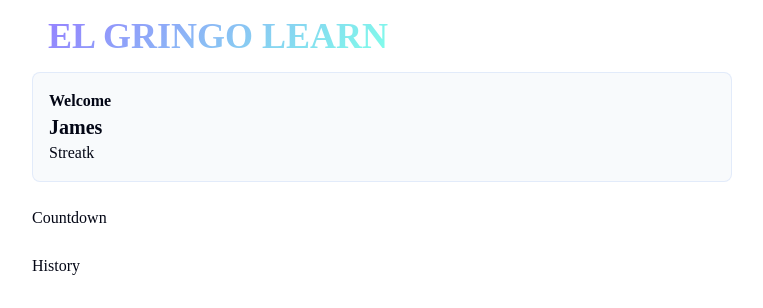
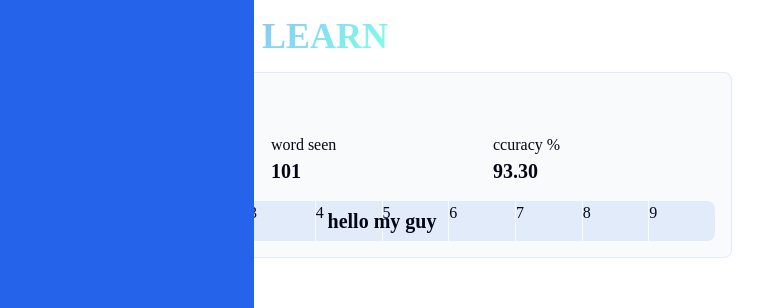
Before and after one commit to amon-sudo/REACT-APP, a React (Vite) app: page / in a window 1280 px wide. Shown: the top 308 px of the page, without its empty margins (258-1021 px from the left). Built offline with nearby package versions, Linux system fonts and the light colour scheme; a web font is replaced by a local one.

Commit message:
on the progres bar

```diff
--- a/src/components/ProgressBar.jsx
+++ b/src/components/ProgressBar.jsx
@@ -1,8 +1,27 @@
 import React from 'react'
 
 function ProgressBar() {
+  const text = "hello my guy"
+
+  const arr = [0,1,2,3,4,5,6,7,8,9]
   return (
-    <div>ProgressBar</div>
+    <>
+    <div className='level'>
+      <div>
+        <h4>{text}</h4>
+      </div>
+
+      {arr.map((element, elementIdx) => {
+        return (
+          <div className='level-bar' key = {elementIdx}>{element}</div>
+        )
+      })}
+    </div>
+    <div className='xp' style={{width: `${40}% `}} >
+
+    </div>
+    </>
+
   )
 }
 
--- a/src/components/Stats.jsx
+++ b/src/components/Stats.jsx
@@ -1,10 +1,10 @@
 import React from 'react'
-
+import ProgressBar from './ProgressBar'
 function Stats() {
 
 const name = "James"
 
-
+const day = 16
   return (
     <div className='card stats-card'>
       <div className='welcome-text'>
@@ -15,9 +15,19 @@ const name = "James"
       </div>
       <div className='stats-column'>
         <div>
-          <p>Streatk </p>
+          <p>Streak 🔥</p>
+          <h4>{day - 1}</h4>
+        </div>
+         <div>
+          <p>word seen</p>
+          <h4>{101}</h4>
+        </div>
+         <div>
+          <p>ccuracy %</p>
+          <h4>{93.3.toFixed(2)}</h4>
         </div>
       </div>
+      <ProgressBar />
     </div>
   )
 }
--- a/src/index.css
+++ b/src/index.css
@@ -61,6 +61,53 @@ section{
   padding: 1rem 2rem;
 
 }
+/* Dashboars */
+.stats-card{
+  display: flex;
+  flex-direction: column;
+  gap: 1rem;
+}
+.welcome-text{
+  display: flex;
+  align-items: end;
+  flex-wrap: wrap;
+  gap: 0.5rem 1rem;
+
+}
+.stats-column{
+  display: grid;
+  grid-template-columns: repeat(3, minmax(0, 1fr));
+
+}
+.level{
+  min-height: 40px;
+  display: flex;
+  align-items: stretch;
+  gap: 1px;
+  border-radius: var(--border-radius-small);
+  overflow: hidden;
+  position: relative;
+  width: 100%;
+}
+.level>div:first-of-type{
+  position: absolute;
+  inset: 0;
+  display: grid;
+  place-items: center;
+  z-index: 4;
+
+}
+.level-bar{
+  flex: 1;
+  background-color: var(--color-link-transparent);
+}
+.xp{
+  position: absolute;
+  height: 100%;
+  left: 0;
+  top: 0;
+  background: var(--color-link);
+}
 /* PORTAL */
 
 /* FOOTER */
```
